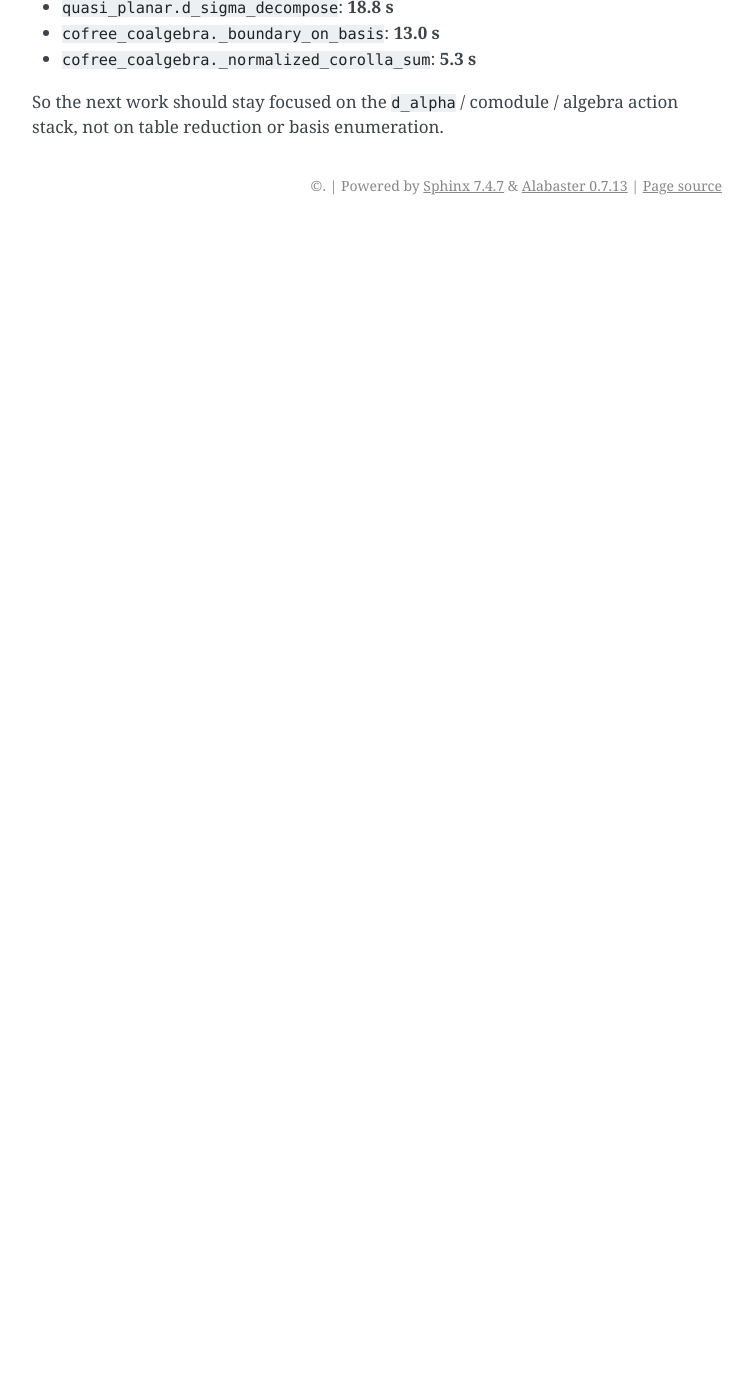
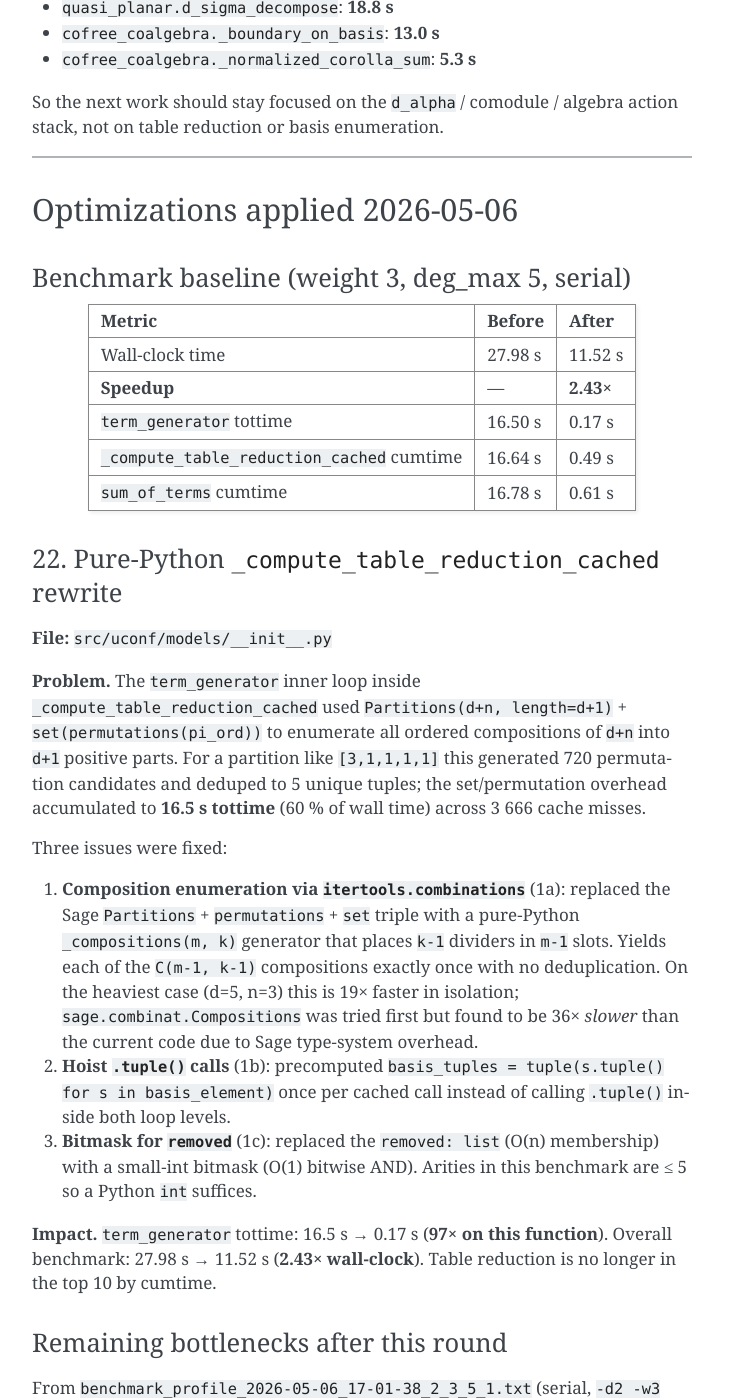
Before and after one commit to nidrissi/uconf, a Sphinx documentation site: the page built from docs/optimizations.md, in a window 1280 px wide and 1400 px high, scrolled down 11234 px. Shown: the whole window, without its empty margins (388-1141 px from the left). Built offline with Sphinx 7.4.7, drawn with Linux system fonts in a browser that asks for light colours; before the commit the page ends 11459 px from its top, so only the background shows below that; some of the changed text lies outside the part shown.

Commit message:
Speed up table reduction 2.4× via pure-Python composition enumeration
Replace Partitions+set(permutations) in _compute_table_reduction_cached
with a direct itertools.combinations-based compositions generator, hoist
basis_element[idx].tuple() calls outside the inner loop, and switch the
'removed' accumulator to a small-int bitmask.

term_generator tottime: 16.5 s → 0.17 s (97× on the function).
Overall benchmark (-d2 -w3 -m5, serial): 27.98 s → 11.52 s (2.43×).

Note: sage.combinat.Compositions was tried first but is 36× slower than
the original code due to Sage type-system overhead; the custom generator
using itertools.combinations is 19× faster on the heaviest case (d=5, n=3).

Co-Authored-By: Claude Sonnet 4.6 <noreply@anthropic.com>

```diff
--- a/docs/optimizations.md
+++ b/docs/optimizations.md
@@ -457,3 +457,71 @@ across workers and therefore exceed wall clock):
 
 So the next work should stay focused on the `d_alpha` / comodule / algebra
 action stack, not on table reduction or basis enumeration.
+
+---
+
+## Optimizations applied 2026-05-06
+
+### Benchmark baseline (weight 3, deg_max 5, serial)
+
+| Metric | Before | After |
+|--------|--------|-------|
+| Wall-clock time | 27.98 s | 11.52 s |
+| **Speedup** | — | **2.43×** |
+| `term_generator` tottime | 16.50 s | 0.17 s |
+| `_compute_table_reduction_cached` cumtime | 16.64 s | 0.49 s |
+| `sum_of_terms` cumtime | 16.78 s | 0.61 s |
+
+### 22. Pure-Python `_compute_table_reduction_cached` rewrite
+
+**File:** `src/uconf/models/__init__.py`
+
+**Problem.** The `term_generator` inner loop inside `_compute_table_reduction_cached`
+used `Partitions(d+n, length=d+1)` + `set(permutations(pi_ord))` to enumerate
+all ordered compositions of `d+n` into `d+1` positive parts. For a partition
+like `[3,1,1,1,1]` this generated 720 permutation candidates and deduped to 5
+unique tuples; the set/permutation overhead accumulated to **16.5 s tottime**
+(60 % of wall time) across 3 666 cache misses.
+
+Three issues were fixed:
+
+1. **Composition enumeration via `itertools.combinations`** (1a): replaced
+   the Sage `Partitions` + `permutations` + `set` triple with a pure-Python
+   `_compositions(m, k)` generator that places `k-1` dividers in `m-1` slots.
+   Yields each of the `C(m-1, k-1)` compositions exactly once with no
+   deduplication. On the heaviest case (d=5, n=3) this is 19× faster in
+   isolation; `sage.combinat.Compositions` was tried first but found to be
+   36× *slower* than the current code due to Sage type-system overhead.
+
+2. **Hoist `.tuple()` calls** (1b): precomputed
+   `basis_tuples = tuple(s.tuple() for s in basis_element)` once per cached
+   call instead of calling `.tuple()` inside both loop levels.
+
+3. **Bitmask for `removed`** (1c): replaced the `removed: list` (O(n)
+   membership) with a small-int bitmask (O(1) bitwise AND). Arities in this
+   benchmark are ≤ 5 so a Python `int` suffices.
+
+**Impact.** `term_generator` tottime: 16.5 s → 0.17 s (**97× on this
+function**). Overall benchmark: 27.98 s → 11.52 s (**2.43× wall-clock**).
+Table reduction is no longer in the top 10 by cumtime.
+
+### Remaining bottlenecks after this round
+
+From `benchmark_profile_2026-05-06_17-01-38_2_3_5_1.txt` (serial,
+`-d2 -w3 -m5`):
+
+| Function | cumtime |
+|----------|---------|
+| `bar_algebra._dalpha_all_splits` | 8.15 s |
+| `pullback_algebra._act_on_basis_inputs` | 7.93 s |
+| `configuration._on_element` | 4.77 s |
+| `e_comodule_morphism._root_image_for_generator` | 4.16 s |
+| `e_comodule_morphism._extend_tree` | 4.18 s |
+| `hadamard_algebra._act_on_basis_tuple` | 3.10 s |
+| `e_comodule_morphism._nu_on_planar` | 3.05 s |
+| `e_comodule_morphism.recurse` | 2.85 s |
+| `free_algebra._act_on_basis_tuple` | 2.15 s |
+
+The dominant remaining cost is the `d_alpha` / E-comodule / algebra-action
+stack — the same cluster identified after the 2026-04-30 round but now
+exposed without the table-reduction overhead masking it.
```
Also changed, not shown: 1 other file.
